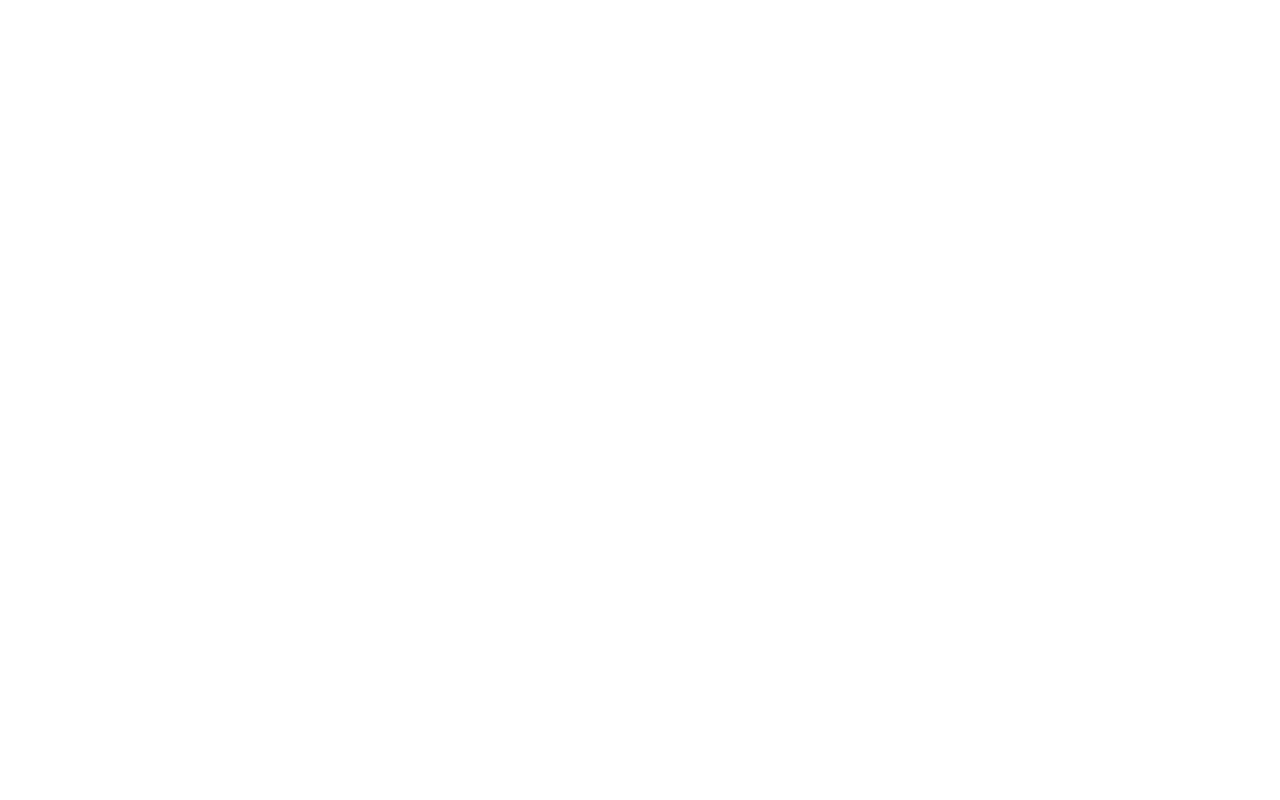
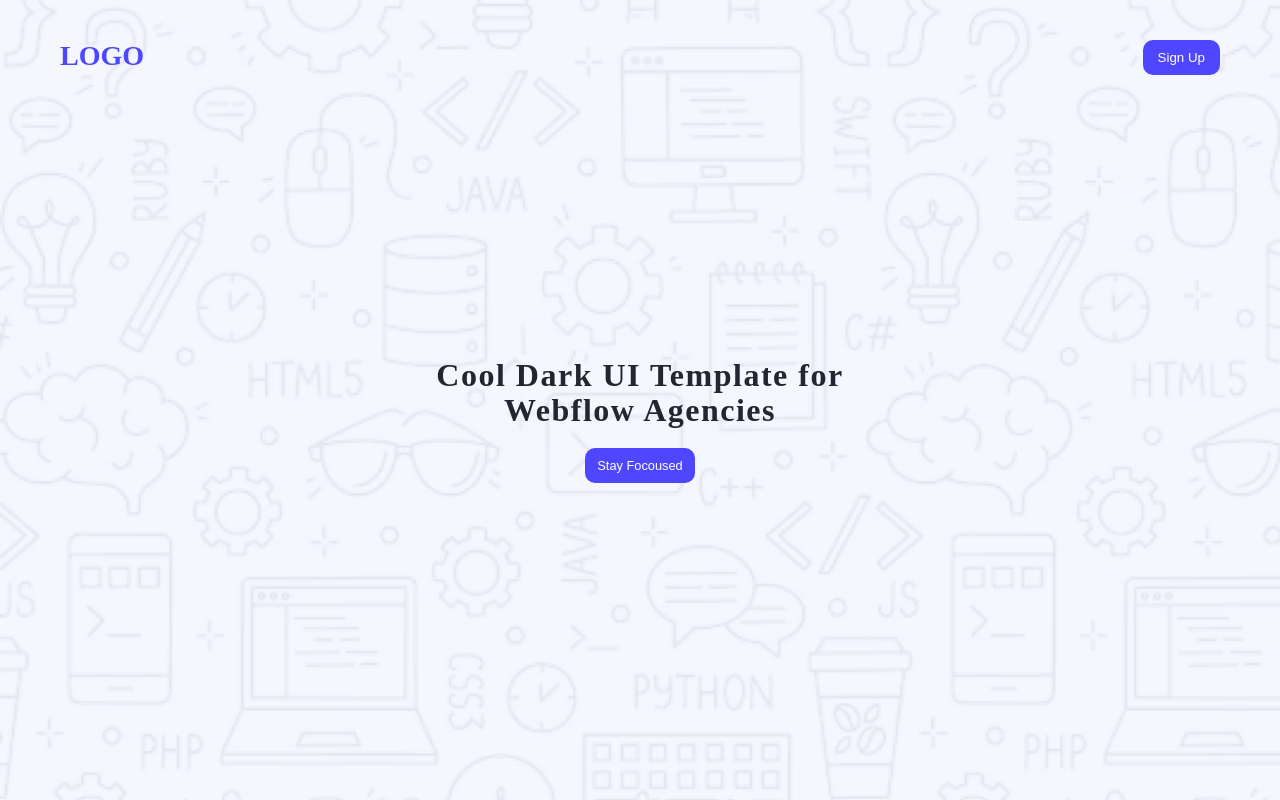
Before and after one commit to LetPritom/my-first-assignment, a plain HTML site: page index.html in a window 1280 px wide. Drawn offline with Linux system fonts and the light colour scheme.

Commit message:
added hero section

```diff
--- a/index.html
+++ b/index.html
@@ -1,20 +1,38 @@
 <!DOCTYPE html>
 <html lang="en">
-<head>
-    <meta charset="UTF-8">
-    <meta name="viewport" content="width=device-width, initial-scale=1.0">
+  <head>
+    <meta charset="UTF-8" />
+    <meta name="viewport" content="width=device-width, initial-scale=1.0" />
     <title>My first assignment</title>
-    <link rel="stylesheet" href="style.css">
-</head>
-<body>
+    <link rel="stylesheet" href="style.css" />
+  </head>
+  <body>
     <header>
-
+      <div class="hero-img">
+        <nav>
+          <div class="nav-container">
+            <div class="nav-bar">
+              <div class="lgbt-container">
+                <h3><a href="#">LOGO</a></h3>
+              </div>
+              <div class="button-container">
+                <button class="btn">Sign Up</button>
+              </div>
+            </div>
+          </div>
+          <div class="align">
+            <div class="hero-title">
+              <h2>Cool Dark UI Template for</h2>
+              <h2>Webflow Agencies</h2>
+            </div>
+            <div class="title-button">
+              <button class="btn2 btn">Stay Focoused</button>
+            </div>
+          </div>
+        </nav>
+      </div>
     </header>
-    <main>
-
-    </main>
-    <footer>
-
-    </footer>
-</body>
+    <main></main>
+    <footer></footer>
+  </body>
 </html>
--- a/style.css
+++ b/style.css
@@ -0,0 +1,90 @@
+* {
+    margin: 0px;
+    padding: 0px;
+    /* background-color: aquamarine; */
+    box-sizing: border-box;
+}
+
+/* hero img */
+header {
+    display: flex;
+    flex-direction: column;
+    justify-content: center;
+    justify-content: space-evenly;
+}
+.hero-img {
+    background-image: url(Assets/Hero-bg.png);
+    background-size: cover;
+    height: 100vh;
+    width: 100%;
+}
+/* .lgbt-container */
+
+.nav-bar {
+    height: 100px;
+    width: 100vw;
+    display: flex;
+    justify-content: space-between;
+    padding:40px 60px;
+
+
+}
+
+/* logo */
+.lgbt-container a {
+    text-decoration: none;
+    font-size: 1.5em;
+    color:#4E47FF;
+}
+
+ /* button */
+.btn {
+    color:white ;
+    background-color: #4E47FF;
+    border: none;
+    font: size 0.8em;
+    padding: 10px 15px;
+    border-radius: 10px;
+    cursor: pointer;
+    transition:linear 0.1s;
+}
+
+.btn:hover {
+    background-color: white;
+    color: black;
+    font-size: 0.9em;
+    border: 1.5px solid #4E47FF;
+}
+
+
+ /* align */
+ .align {
+    height: 80vh;
+    width: 100vw;
+    display: flex;
+    flex-direction: column;
+    justify-content: center;
+    align-items: center;
+    gap: 10px;
+    text-align:center;
+    letter-spacing: 1px;
+ }
+
+ .hero-title h2 {
+    letter-spacing: 1.5px;
+    color:#252432 ;
+    line-height: 35px;
+    font-size: 2rem;
+ }
+
+.btn2 {
+    font-size: 0.8rem;
+    padding: 8px 12px;
+    border-radius: 10px;
+    border: none;
+    background-color: #4E47FF;
+    color: white;
+    height: 35px;
+    margin-top: 10px;
+
+}
```
Also changed, not shown: Assets/Hero-bg.png (added), Assets/avatar.png (added), Assets/icon-star.png (added), Assets/wc-big.png (added), Assets/wc-mini.png (added).
